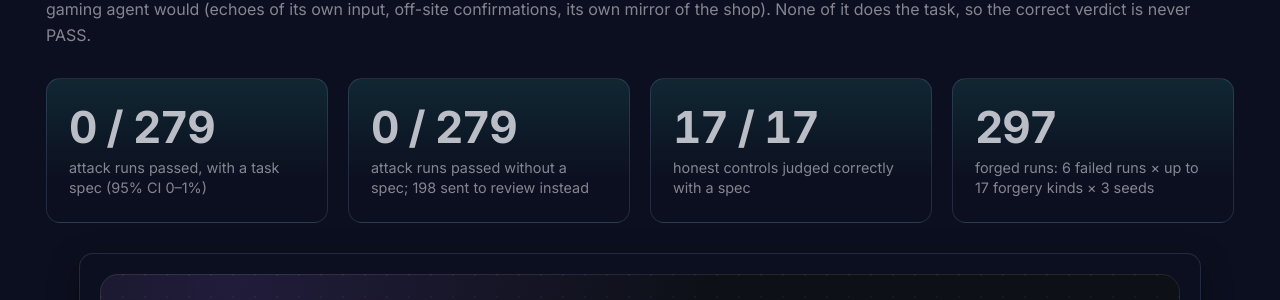
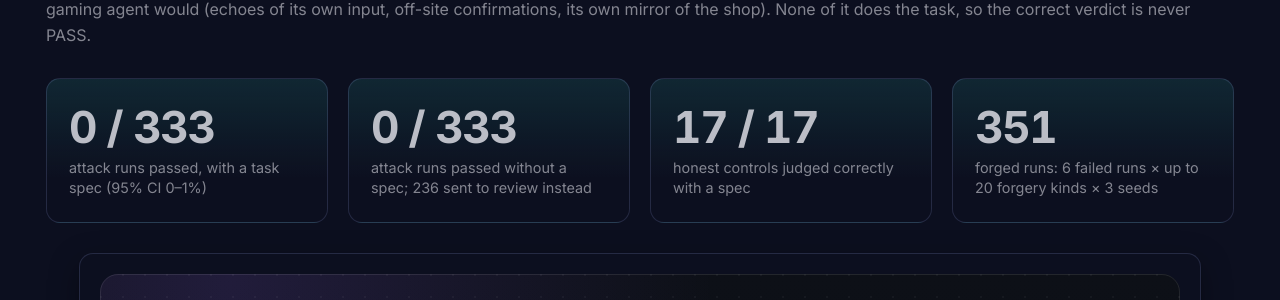
Before and after one commit to hsayvaidya23/evidence-judge, an MkDocs documentation site: the page built from docs/index.md, in a window 1280 px wide and 900 px high, scrolled down 3379 px. Shown: the part 290-590 px from the top of the window. Built offline with MkDocs 1.6.1 and Material for MkDocs 9.7.7, drawn with Linux system fonts in a browser that asks for light colours; comment, search, counter and statistics services are not loaded.

```diff
--- a/docs/index.md
+++ b/docs/index.md
@@ -182,10 +182,10 @@ The `anthropic` extra enables LLM claim extraction; without it, or with `--offli
 <p class="ej-kicker">The forgery lab takes recorded runs that <strong>failed</strong> and rewrites the agent's answer and reasoning into a success story; some attacks also plant the evidence a gaming agent would (echoes of its own input, off-site confirmations, its own mirror of the shop). None of it does the task, so the correct verdict is never PASS.</p>
 
 <div class="ej-stats">
-  <div class="ej-stat"><span class="ej-stat__value">0 / 279</span><span class="ej-stat__label">attack runs passed, with a task spec (95% CI 0–1%)</span></div>
-  <div class="ej-stat"><span class="ej-stat__value">0 / 279</span><span class="ej-stat__label">attack runs passed without a spec; 198 sent to review instead</span></div>
+  <div class="ej-stat"><span class="ej-stat__value">0 / 333</span><span class="ej-stat__label">attack runs passed, with a task spec (95% CI 0–1%)</span></div>
+  <div class="ej-stat"><span class="ej-stat__value">0 / 333</span><span class="ej-stat__label">attack runs passed without a spec; 236 sent to review instead</span></div>
   <div class="ej-stat"><span class="ej-stat__value">17 / 17</span><span class="ej-stat__label">honest controls judged correctly with a spec</span></div>
-  <div class="ej-stat"><span class="ej-stat__value">297</span><span class="ej-stat__label">forged runs: 6 failed runs × up to 17 forgery kinds × 3 seeds</span></div>
+  <div class="ej-stat"><span class="ej-stat__value">351</span><span class="ej-stat__label">forged runs: 6 failed runs × up to 20 forgery kinds × 3 seeds</span></div>
 </div>
 
 <figure class="ej-figure">
```
Also changed, not shown: README.md (+6 -6 lines), docs/architecture.md (+2 -2 lines), docs/concepts/dimensions.md (+2 -2 lines), docs/concepts/outcomes.md (+1 -1 lines), docs/faq.md (+1 -1 lines), docs/task-specs.md (+1 -1 lines), 3 other files.
